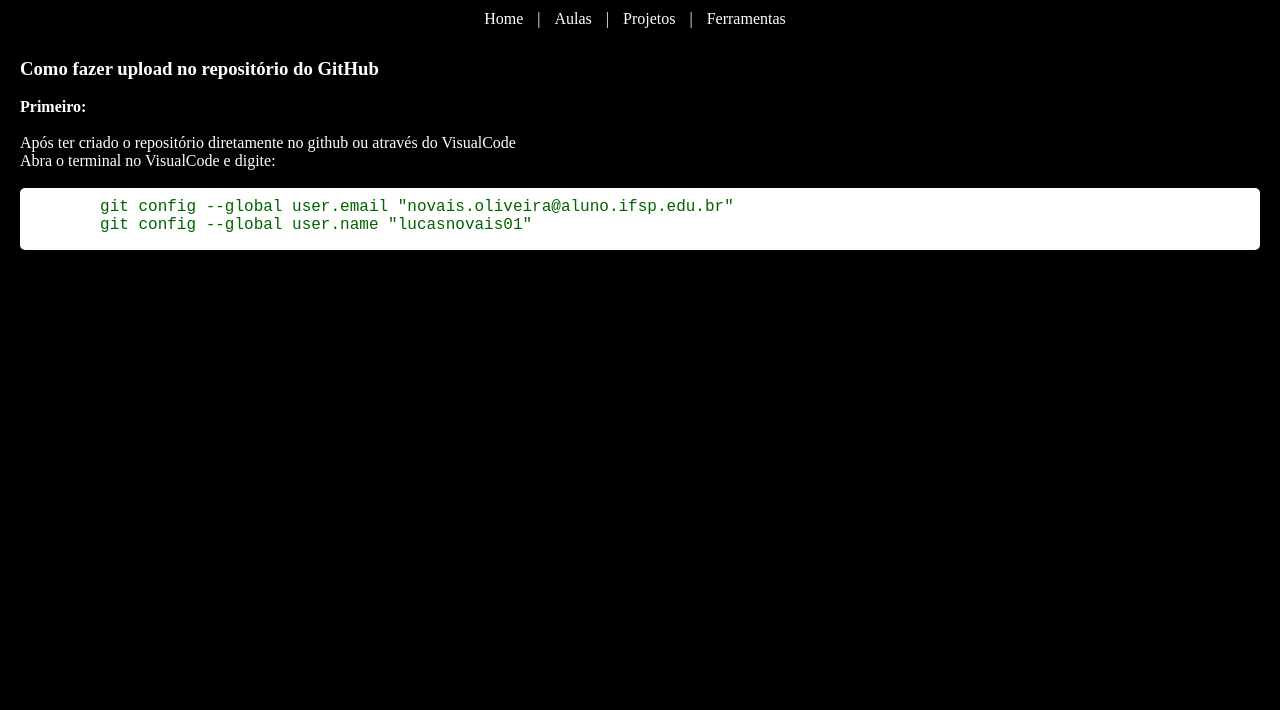
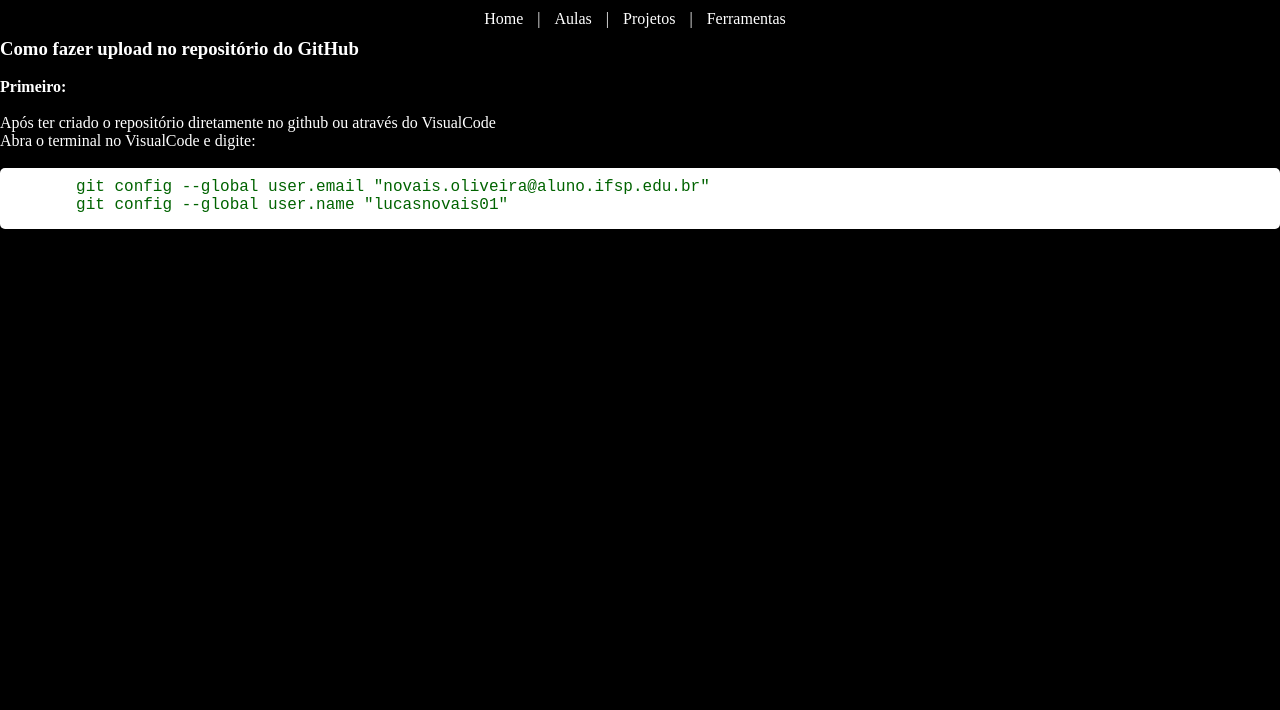
Before and after one commit to lucasnovais01/Portfolio-BRIPRW1, a plain HTML site: page index.html in a window 1280 px wide. Shown: the top 710 px of the page. Drawn offline with Linux system fonts and the light colour scheme.

Commit message:
retrabalho

```diff
--- /dev/null
+++ b/css/repositorio.css
@@ -0,0 +1,24 @@
+
+/* --- Armazenamento de CSS temporário do código sem uso, não fazer o @import ---  */
+
+/* --- MAIN --- */
+
+main {
+    padding: 20px;
+}
+section {
+    margin-bottom: 20px;
+}
+.telaPre {
+    padding: 10px;
+    margin: 0;
+    background-color: #ffffff;
+    border-radius: 5px;
+}
+pre {
+    margin-left: -10%;
+    margin-bottom: -1%;
+    font-family: 'Courier New', monospace;
+    color: rgb(0, 99, 0);
+    box-sizing: border-box;
+}
--- a/css/style.css
+++ b/css/style.css
@@ -1 +1,2 @@
 @import 'styleDefault.css';
+@import 'styleTop.css';
--- a/css/styleDefault.css
+++ b/css/styleDefault.css
@@ -59,27 +59,7 @@ button:hover {
 
 /* --- FIM DO HEADER --- */
 
-/* --- MAIN --- */
 
-main {
-    padding: 20px;
-}
-section {
-    margin-bottom: 20px;
-}
-.telaPre {
-    padding: 10px;
-    margin: 0;
-    background-color: #ffffff;
-    border-radius: 5px;
-}
-pre {
-    margin-left: -10%;
-    margin-bottom: -1%;
-    font-family: 'Courier New', monospace;
-    color: rgb(0, 99, 0);
-    box-sizing: border-box;
-}
 /* --- SECTION 2 GITHUB--- */
 .gitHub {
     padding: 10px;
@@ -94,6 +74,19 @@ pre {
     box-sizing: border-box;
     margin-bottom: -1%;
 }
+
+
+
+
+
+
+
+
+
+
+
+
+
 
 /* --- COMEÇO DO FOOTER --- */
 
--- /dev/null
+++ b/js/repositorio.js
@@ -0,0 +1,5 @@
+
+/*  Está página não é par módulos, é simplesmente onde eu jogo os javascript
+    que não estão sendo usados na página */
+
+// Não fazer o import dessa página, pois ela não é um módulo
--- a/js/script.js
+++ b/js/script.js
@@ -84,7 +84,7 @@ document.getElementById(sectionId).style.display = "block"; = Após esconder tod
 Resumo: O código primeiro esconde todas as seções e, em seguida, exibe a seção correspondente ao ID passado para a função.
 */
 
-// O código abaixo é para os botões do main do index.html
+// PROJETO DE MENU, temporiamente parado
 // PARTE 1:
 document.getElementById("variaveisBtn").addEventListener("click", function() {
     toggleSections("variavelSection");
```
Also changed, not shown: css/styleTop.css (added).
